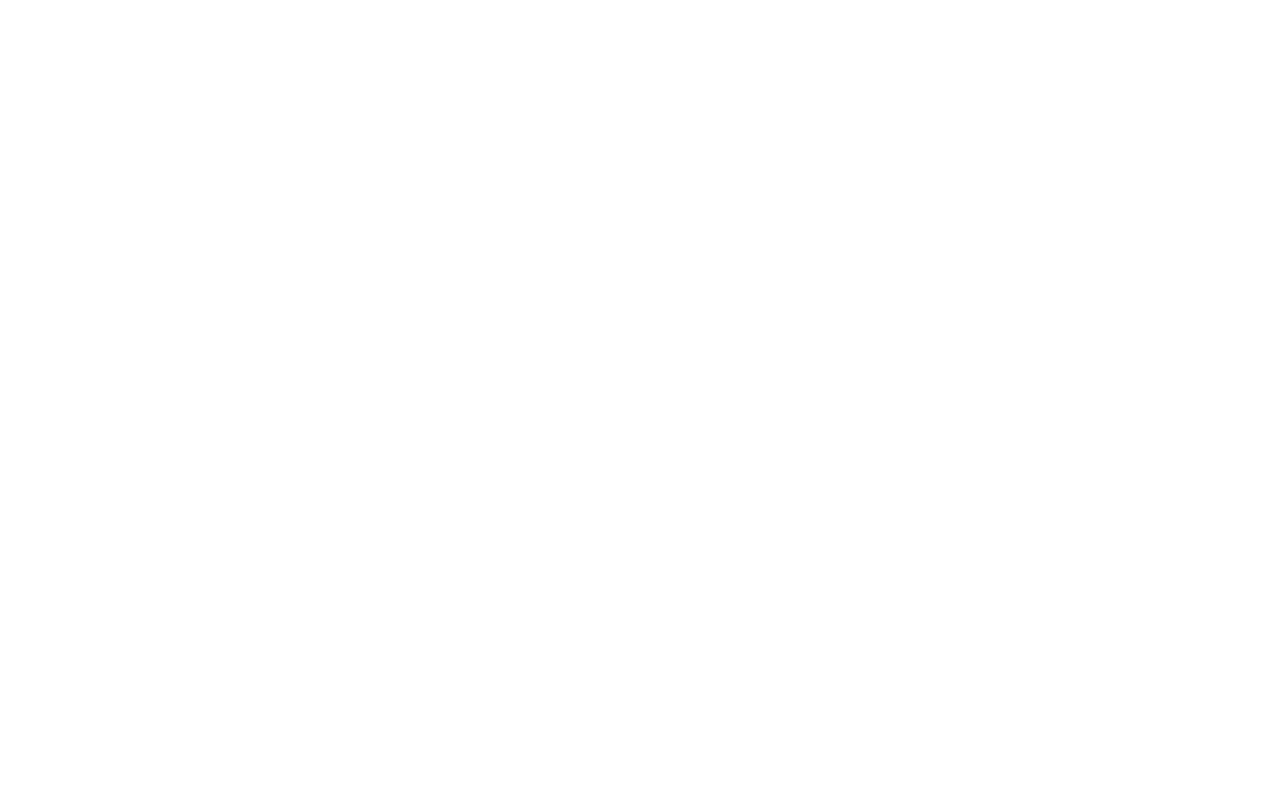
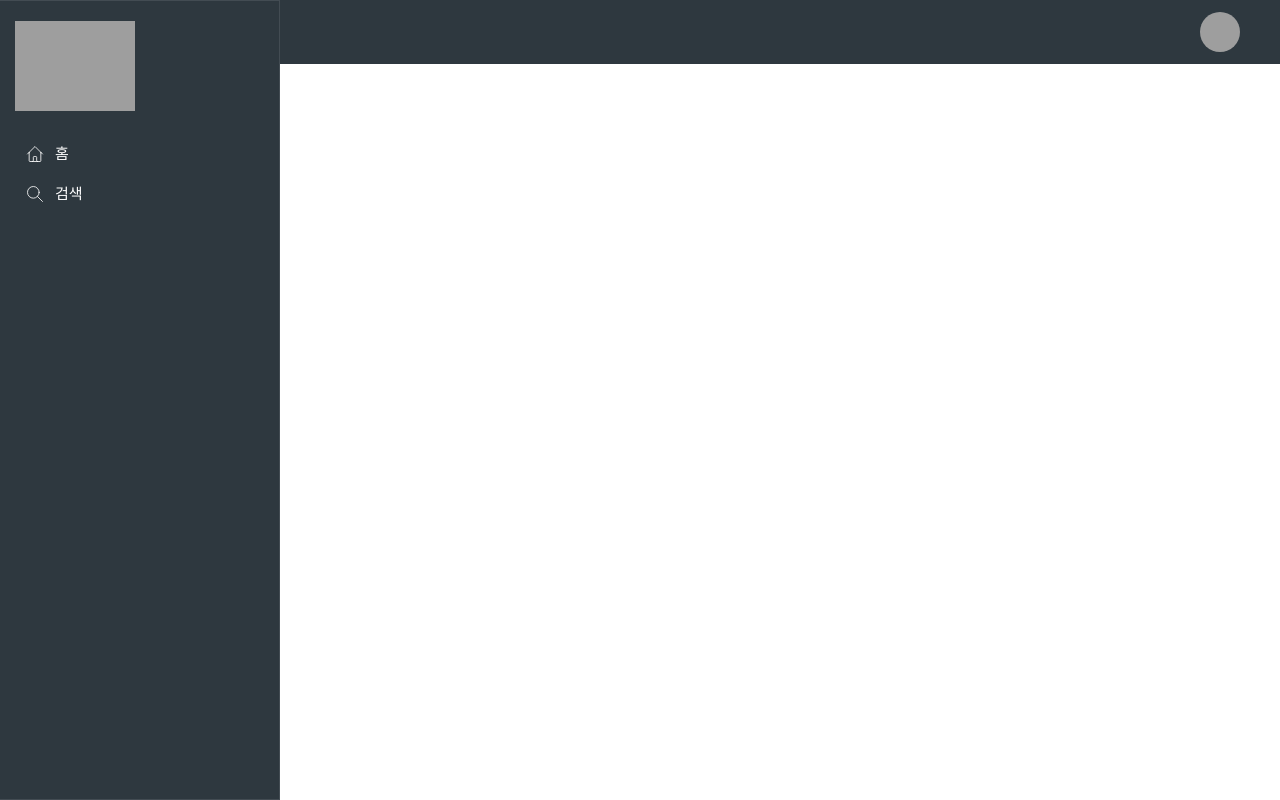
Before and after one commit to blackeichi/jwatcha, a React (Create React App) app: page /content/1 in a window 1280 px wide. Before the commit this address had no page. Built offline with nearby package versions, Linux system fonts and the light colour scheme; grey boxes are pictures that could not be loaded.

Commit message:
2022.06.30

```diff
--- a/package.json
+++ b/package.json
@@ -45,6 +45,8 @@
     ]
   },
   "devDependencies": {
+    "@types/react-router": "^5.1.18",
+    "@types/react-router-dom": "^5.3.3",
     "@types/styled-components": "^5.1.25"
   }
 }
--- a/src/App.tsx
+++ b/src/App.tsx
@@ -6,6 +6,7 @@
 } from "react-router-dom";
 import Home from "./Routes/Home";
 import Video from "./Routes/Video";
+import Content from "./Routes/Content";
 
 function App() {
   return (
@@ -13,7 +14,7 @@
       <Switch>
         <Route path="/" element={<Home></Home>}></Route>
         <Route path="/browse" element={<Video></Video>}></Route>
-        <Route></Route>
+        <Route path="/content/:id" element={<Content />}></Route>
       </Switch>
     </Router>
   );
--- a/src/Components/Populartv.tsx
+++ b/src/Components/Populartv.tsx
@@ -1,6 +1,7 @@
 import { AnimatePresence, motion } from "framer-motion";
 import { useEffect, useState } from "react";
 import { useQuery } from "react-query";
+import { useNavigate } from "react-router";
 import styled from "styled-components";
 import { getPopularTv, IGetResult, makeImg } from "../apit";
 const ContentLayout = styled(motion.div)`
@@ -53,17 +54,23 @@
   gap: 5px;
 `;
 const ContentInfo_title = styled.div`
-  display: flex;
-  h2 {
-    font-size: 2vmax;
+  span {
+    display: flex;
+    align-items: center;
+    font-size: 20px;
     font-weight: 800;
+    box-sizing: content-box;
   }
   h3 {
-    font-size: 1.5vmax;
-    padding: 5px;
+    display: flex;
+    align-items: center;
+    justify-content: center;
+    font-size: 15px;
+    width: 25px;
+    height: 25px;
     background-color: orange;
     border-radius: 50%;
-    margin-left: 4px;
+    margin-left: 5px;
   }
 `;
 const ContentInfo_date = styled.h2`
@@ -131,6 +138,7 @@
   },
 };
 export default function Populartv(props: any) {
+  const history = useNavigate();
   const { data: popularTv, isLoading: popularTvLoading } = useQuery<IGetResult>(
     ["Tv", "popular"],
     () => getPopularTv("popular")
@@ -213,6 +221,9 @@
     }
   };
   const [hover, setHover] = useState(false);
+  const onClickContent = (id: number) => {
+    history(`/content/${id}`);
+  };
   return (
     <ContentLayout
       onHoverStart={() => setHover(true)}
@@ -250,14 +261,17 @@
                   initial="normal"
                   exit="normal"
                   variants={boxVariants}
+                  onClick={() => onClickContent(data.id)}
                 >
                   <ContentImg src={makeImg(data.poster_path)} />
                   <ContentInfo whileHover="hover" variants={infoVariants}>
                     <ContentInfo_title
                       style={data.adult ? { backgroundColor: "tomato" } : {}}
                     >
-                      <h2>{data.name}</h2>
-                      <h3>{data.adult ? 19 : 15}</h3>
+                      <span>
+                        {data.name}
+                        <h3> {data.adult ? 19 : 15}</h3>
+                      </span>
                     </ContentInfo_title>
                     <ContentInfo_date>{data.first_air_date}</ContentInfo_date>
                     <ContentInfo_vote>{data.vote_average}</ContentInfo_vote>
--- a/src/Components/Side.tsx
+++ b/src/Components/Side.tsx
@@ -12,7 +12,7 @@
   box-sizing: border-box;
   display: flex;
   flex-direction: column;
-  z-index: 1;
+  z-index: 2;
   border: 1px solid rgba(255, 255, 255, 0.1);
   border-left: none;
   box-sizing: border-box;
--- /dev/null
+++ b/src/Routes/Content.tsx
@@ -0,0 +1,91 @@
+import { AnimatePresence, motion } from "framer-motion";
+import { useEffect, useState } from "react";
+import styled from "styled-components";
+import Side from "../Components/Side";
+const Homeheader = styled.div`
+  width: 100%;
+  height: 8vh;
+  background-color: #2e383f;
+  box-sizing: border-box;
+  position: fixed;
+  top: 0;
+  right: 0;
+  display: flex;
+  justify-content: end;
+  align-items: center;
+  padding: 0 5vh;
+  z-index: 1;
+`;
+function Content() {
+  const [xsmall, setXsmall] = useState(false);
+  const [small, setSmall] = useState(false);
+  const [medium, setmedium] = useState(false);
+  const [large, setlarge] = useState(false);
+  const handleResize = () => {
+    if (window.innerWidth <= 600) {
+      setXsmall(true);
+    } else {
+      setXsmall(false);
+    }
+    if (window.innerWidth <= 950 && window.innerWidth > 600) {
+      setSmall(true);
+    } else {
+      setSmall(false);
+    }
+    if (window.innerWidth >= 1400) {
+      if (!large) {
+        setlarge(true);
+      }
+    } else {
+      if (large) {
+        setlarge(false);
+      }
+    }
+    if (window.innerWidth > 950 && window.innerWidth < 1400) {
+      setmedium(true);
+    } else {
+      setmedium(false);
+    }
+  };
+
+  useEffect(() => {
+    window.addEventListener("resize", handleResize);
+    if (window.innerWidth <= 600) {
+      setXsmall(true);
+    } else {
+      setXsmall(false);
+    }
+    if (window.innerWidth <= 950 && window.innerWidth > 600) {
+      setSmall(true);
+    } else {
+      setSmall(false);
+    }
+    if (window.innerWidth >= 1400) {
+      setlarge(true);
+    } else {
+      setlarge(false);
+    }
+    if (window.innerWidth > 950 && window.innerWidth < 1400) {
+      setmedium(true);
+    } else {
+      setmedium(false);
+    }
+    return () => {
+      window.removeEventListener("resize", handleResize);
+      //컴포넌트가 자주 리렌더 될 경우에는 이로 인해 심각한 메모리 누수가 발생할 수 있다. 따라서 리렌더된 후, 새로운 리스너가 생기기 이전에 기존의 리스너를 제거해줘야함
+    };
+  }, [window.innerWidth]);
+  return (
+    <>
+      {small || xsmall ? null : <Side></Side>}
+      <Homeheader>
+        <img
+          style={{ width: "5vh", height: "5vh", borderRadius: "50%" }}
+          src="http://www.casenews.co.kr/news/photo/202202/10638_22049_4541.jpg"
+        />
+      </Homeheader>
+    </>
+  );
+}
+
+export default Content;
--- a/src/Routes/browse.tsx
+++ /dev/null
@@ -1,5 +0,0 @@
-function Browse() {
-  return null;
-}
-
-export default Browse;
```
Also changed, not shown: 1 other file (tests, documents, lock files or other folders).
